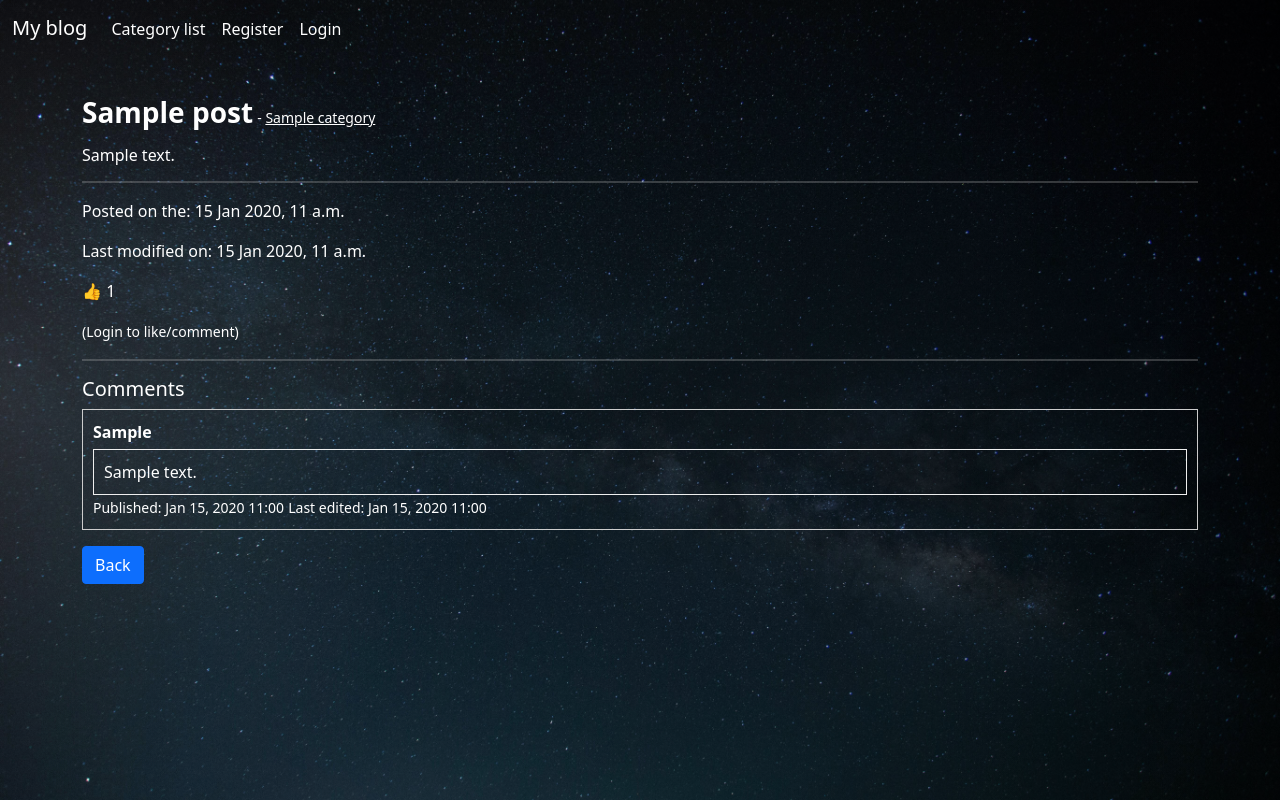
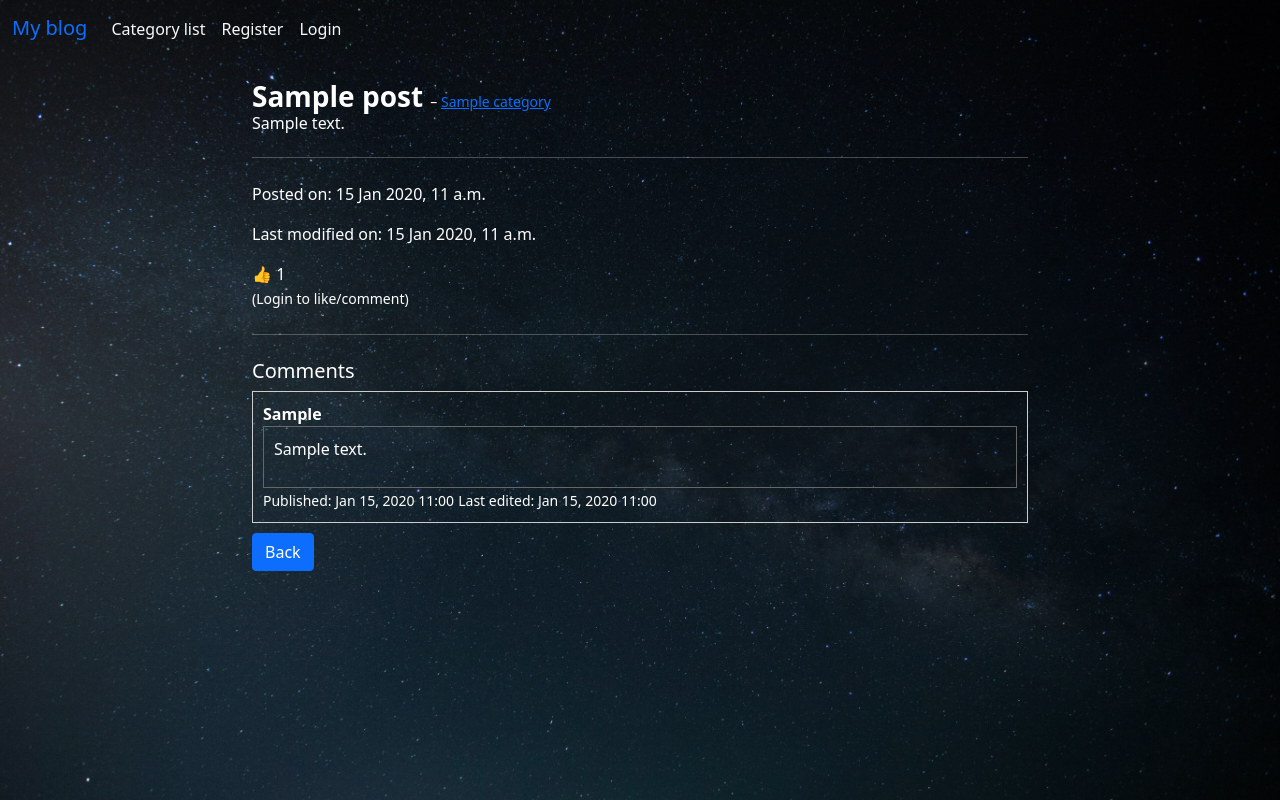
Before and after one commit to Sir-Jude/Blog, a Django app: page /blog/1/ in a window 1280 px wide. Run offline with Django 5.2, Linux system fonts and the light colour scheme; tables that the repository leaves empty hold one stand-in row (values such as "Sample post").

Commit message:
Improve blog styling and layout, update templates for better UX
- Redesign background with gradients and fixed background image.
- Apply text justification and content width constraints for better readability.
- Refine post content and comment box styling with justified text and clearer
  structure.
- Update category links styling for improved visibility and consistency.
- Adjusted navbar, dropdown, and buttons styles.
- Modify `base.html` to simplify static file loading.
- Improve post and comment sections in `detail.html` for a cleaner layout and user
  experience.

```diff
--- a/blog/static/blog/css/styles.css
+++ b/blog/static/blog/css/styles.css
@@ -3,45 +3,7 @@
     background-color: transparent; /* Set navbar background to transparent */
 }
 
-.custom-navbar .navbar-brand,
-.custom-navbar .nav-link,
-.custom-navbar .dropdown-item,
-.custom-navbar .btn {
-    color: white !important; /* Set all text to white */
-}
-
-.custom-navbar .btn-outline-light {
-    border-color: white; /* Keep the border color white for outline buttons */
-}
-
-.custom-navbar .btn-outline-light:hover {
-    background-color: rgba(255, 255, 255, 0.1); /* Add a hover effect */
-}
-
-/* Ensure dropdown toggle button text remains white */
-.custom-navbar .btn-outline-light.active,
-.custom-navbar .btn-outline-light:active,
-.custom-navbar .btn-outline-light.dropdown-toggle.show {
-    color: white; /* Set text color to white */
-    background-color: transparent; /* Set background to transparent */
-    border-color: white; /* Set border color to white */
-}
-
-/* Custom styles for dropdown items */
-.custom-navbar .dropdown-item {
-    color: white !important; /* Override default Bootstrap color */
-}
-
-.custom-navbar .dropdown-item:hover {
-    background-color: rgba(255, 255, 255, 0.2); /* Add a hover effect for better visibility */
-    color: white; /* Keep text color white on hover */
-}
-
-/* Dropdown menu styles */
-.custom-navbar .dropdown-menu {
-    background-color: rgba(0, 0, 0, 0.9); /* Set background color to a semi-transparent dark color */
-}
-
+/* Body styles */
 body {
     background-image:
         radial-gradient(circle at left, rgba(255, 255, 255, 0.12), rgba(255, 255, 255, 0) 35%),
@@ -55,8 +17,49 @@ body {
     color: white; /* Set text color to white */
 }
 
-.text-container {
-    color: white; /* Make sure text within this container is white */
+.category-link {
+    font-size: 0.8em; /* Smaller font size */
+    color: #0d6efd; /* Adjust the color as needed */
+}
+
+/* Justification styles */
+.content {
+    max-width: 700px; /* Set a maximum width for the text area */
+    margin: 20px auto; /* Center the content */
+    text-align: justify; /* Justify the text */
+    hyphens: auto; /* Enable hyphenation for better text flow */
+}
+
+.content p {
+    text-align: justify; /* Justify the text for paragraphs */
+    text-align-last: left; /* Align the last line of a paragraph to the left */
+    margin-bottom: 1em; /* Add space between paragraphs */
+}
+
+.post-content {
+    max-width: 800px; /* Set a maximum width for the content */
+    margin: 0 auto; /* Center the content */
+    text-align: justify; /* Justify the text within the post content */
+}
+
+.post-content p {
+    text-align: justify; /* Justify the text for paragraphs */
+    text-align-last: left; /* Align the last line of a paragraph to the left */
+    margin-bottom: 1em; /* Add space between paragraphs */
+}
+
+/* Comment styles */
+.comment-box {
+    border: 1px solid #ccc; /* Border around the entire comment */
+    padding: 10px;
+    margin-bottom: 10px;
+}
+
+.comment-text {
+    border: 1px solid #666; /* Border around the comment text */
+    padding: 10px;
+    background-color: transparent; /* Transparent background */
+    color: white; /* White text to match the rest of the page */
 }
 
 .comment {
@@ -97,6 +100,6 @@ a:hover {
 
 /* Override link styles specifically for the categories page */
 .categories-page a {
-    color: white; /* Keep link color white */
-    text-decoration: underline; /* Maintain underline */
+    color: #0d6efd; /* Link color on categories page */
+    text-decoration: none; /* Maintain underline */
 }
--- a/blog/templates/blog/base.html
+++ b/blog/templates/blog/base.html
@@ -14,8 +14,6 @@
       integrity="sha384-EVSTQN3/azprG1Anm3QDgpJLIm9Nao0Yz1ztcQTwFspd3yD65VohhpuuCOmLASjC"
       crossorigin="anonymous"
     />
-    {% load static %}
-    <link rel="stylesheet" href="{% static 'blog/css/styles.css' %}">
     <title>{% block title %} {% endblock title %}</title>
   </head>
   <body>
@@ -110,7 +108,7 @@
     </nav>
     <br>
     <div class="text-container">
-      <div class="container">
+      <div class="container" style="max-width: 800px; margin: 0 auto; color: white;">
         {% block content %}
         {% endblock content %}
       </div>
--- a/blog/templates/blog/category-list.html
+++ b/blog/templates/blog/category-list.html
@@ -10,9 +10,9 @@
     <ul>
       {% for item in category_menu_list %}
         <li>
-          <h6>
-            <a class="dropdown-item" href="{% url 'blog:category' item.name %}">{{ item.name }}</a>
-          </h6>
+          <h4>
+            <a class="category-link" href="{% url 'blog:category' item.name %}">{{ item.name }}</a>
+          </h4>
         </li>
       {% empty %}
         <li>No categories available.</li>
--- a/blog/templates/blog/detail.html
+++ b/blog/templates/blog/detail.html
@@ -1,90 +1,88 @@
 {% extends 'blog/base.html' %}
+
 {% block title %}
   {{ post.title }}
 {% endblock title %}
+
 {% block content %}
-  <p>
-    <h3 style="display: inline;"><strong>{{ post.title }}</strong></h3>
+  <div class="post-header">
+    <h3 style="display: inline;">
+      <strong>{{ post.title }}</strong>
+      <span class="category-link">
+      </h3>
     <small style="display: inline;">
-      -
+      –
       {% if post.category %}
         <a href="{% url 'blog:category' post.category.name %}">{{ post.category.name }}</a>
       {% else %}
         No Category
       {% endif %}
     </small>
-  </p>
-  <p>
-    <h6>{{ post.text|safe }}</h6>
-  </p>
-  <hr style="border: 1px solid #ccc;">
-  <p>
-    Posted on the: {{ post.pub_date }}
-  </p>
+  </div>
+
+  <h6 class="post-content">{{ post.text|safe }}</h6>
+
+  <hr class="my-4">
+  <p>Posted on: {{ post.pub_date }}</p>
+
   {% if post.last_edited != None %}
-    <p>
-      Last modified on: {{ post.last_edited }}
-    </p>
+    <p>Last modified on: {{ post.last_edited }}</p>
   {% endif %}
-  <p>
+
+  <div class="post-actions">
     {% if user.is_authenticated %}
-      <p>
-        {% if user.is_authenticated and user.is_superuser %}
+      {% if user.is_superuser %}
         <small>
-            (<a href="{% url 'blog:edit_post' post.id%}">Edit</a>)
+          (<a href="{% url 'blog:edit_post' post.id %}">Edit</a>)
           (<a href="{% url 'blog:delete_post' post.id %}">Delete</a>)
         </small>
       {% endif %}
-      </p>
-      <form action="{% url 'blog:like_post' post.id %}" method="POST">
+      <form action="{% url 'blog:like_post' post.id %}" method="POST" class="d-inline">
         {% csrf_token %}
-        <button type="submit" class="btn btn-primary btn-sm"
-          style="border: none; background: none; cursor: pointer; font-size: 1.5 em;">
+        <button type="submit" class="btn btn-primary btn-sm" style="border: none; background: none;">
           👍
         </button>{{ total_likes }}
       </form>
     {% else %}
       👍 {{ total_likes }}
-      <p>
-        <small>(Login to like/comment)</small>
-      </p>
+      <p><small>(Login to like/comment)</small></p>
     {% endif %}
-  </p>
-  <hr style="border: 1px solid #ccc;">
-  <p>
+  </div>
+
+  <hr class="my-4">
+
   <h5>Comments</h5>
+  <div>
     {% if not post.blog_comment_related.all %}
       {% if user.is_authenticated %}
         <h6>There are no comments yet: be the first to say something!</h6>
-            <a href="{% url 'blog:new_comment' post.id %}">Add a comment</a>
+        <a href="{% url 'blog:new_comment' post.id %}" class="text-white">Add a comment</a>
       {% else %}
         <h6>Login to leave a comment below this post.</h6>
       {% endif %}
     {% else %}
       {% if user.is_authenticated %}
         <div>
-                <p><a href="{% url 'blog:new_comment' post.id %}">Add a comment</a></p>
+          <p><a href="{% url 'blog:new_comment' post.id %}" class="text-white">Add a comment</a></p>
         </div>
       {% endif %}
     {% endif %}
+
     {% for comment in post.blog_comment_related.all %}
-    <div style="border: 1px solid #ccc; padding: 10px; margin-bottom: 10px;">
-      <!-- Author -->
+      <div class="comment-box">
         <strong>{{ comment.user|title }}</strong>
-      <!-- Comment text with its own border -->
-      <div style="border: 1px solid #eee; background-color: transparent; padding: 10px; margin-top: 5px;">
-          <p style="margin: 0; color: white;">  <!-- Ensure the text is white -->
-              {{ comment.text }}
-          </p>
+        <div class="comment-text">
+          <p class="text-white">{{ comment.text }}</p>
         </div>
-      <!-- Publication date -->
-      <small style="color: white;">Published: {{ comment.pub_date|date:"M d, Y H:i" }}</small>
-      <!-- Last edited date (only show if not null) -->
+        <small class="text-white">Published: {{ comment.pub_date|date:"M d, Y H:i" }}</small>
         {% if comment.last_edited %}
-          <small style="color: white;">Last edited: {{ comment.last_edited|date:"M d, Y H:i" }}</small>
+          <small class="text-white">Last edited: {{ comment.last_edited|date:"M d, Y H:i" }}</small>
         {% endif %}
       </div>
     {% endfor %}
-  </p>
+  </div>
+
+  <div>
     <a href="{% url 'blog:home' %}" class="btn btn-primary">Back</a>
+  </div>
 {% endblock content %}
--- a/blog/templates/blog/home.html
+++ b/blog/templates/blog/home.html
@@ -19,7 +19,7 @@ Homepage
           </a>
         </h4>
         <small style="display: inline;">
-          -
+           –
           {% if post.category %}
             <a href="{% url 'blog:category' post.category.name %}">{{ post.category.name }}</a>
           {% else %}
```
Lines whose indentation alone changed are shown as unchanged.
